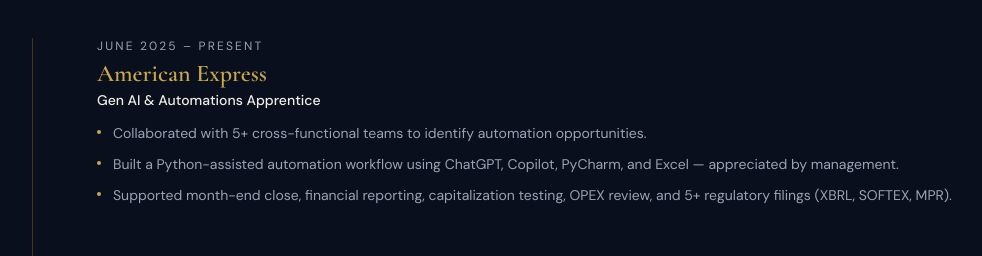
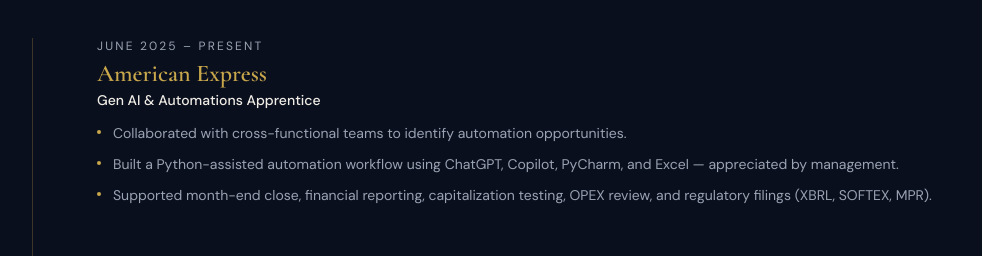
Before and after one commit to nandiniparasharr/portfolio, a Next.js app: page / in a window 1280 px wide. Shown: the part 940-1196 px from the top of the page, without its empty margins (87-1069 px from the left). Built offline with nearby package versions, Linux system fonts and the light colour scheme.

Commit message:
Update experience.tsx

```diff
--- a/components/experience.tsx
+++ b/components/experience.tsx
@@ -14,9 +14,9 @@ const experiences: Experience[] = [
     role: 'Gen AI & Automations Apprentice',
     date: 'June 2025 – Present',
     points: [
-      'Collaborated with 5+ cross-functional teams to identify automation opportunities.',
+      'Collaborated with cross-functional teams to identify automation opportunities.',
       'Built a Python-assisted automation workflow using ChatGPT, Copilot, PyCharm, and Excel — appreciated by management.',
-      'Supported month-end close, financial reporting, capitalization testing, OPEX review, and 5+ regulatory filings (XBRL, SOFTEX, MPR).',
+      'Supported month-end close, financial reporting, capitalization testing, OPEX review, and regulatory filings (XBRL, SOFTEX, MPR).',
     ],
   },
   {
```
